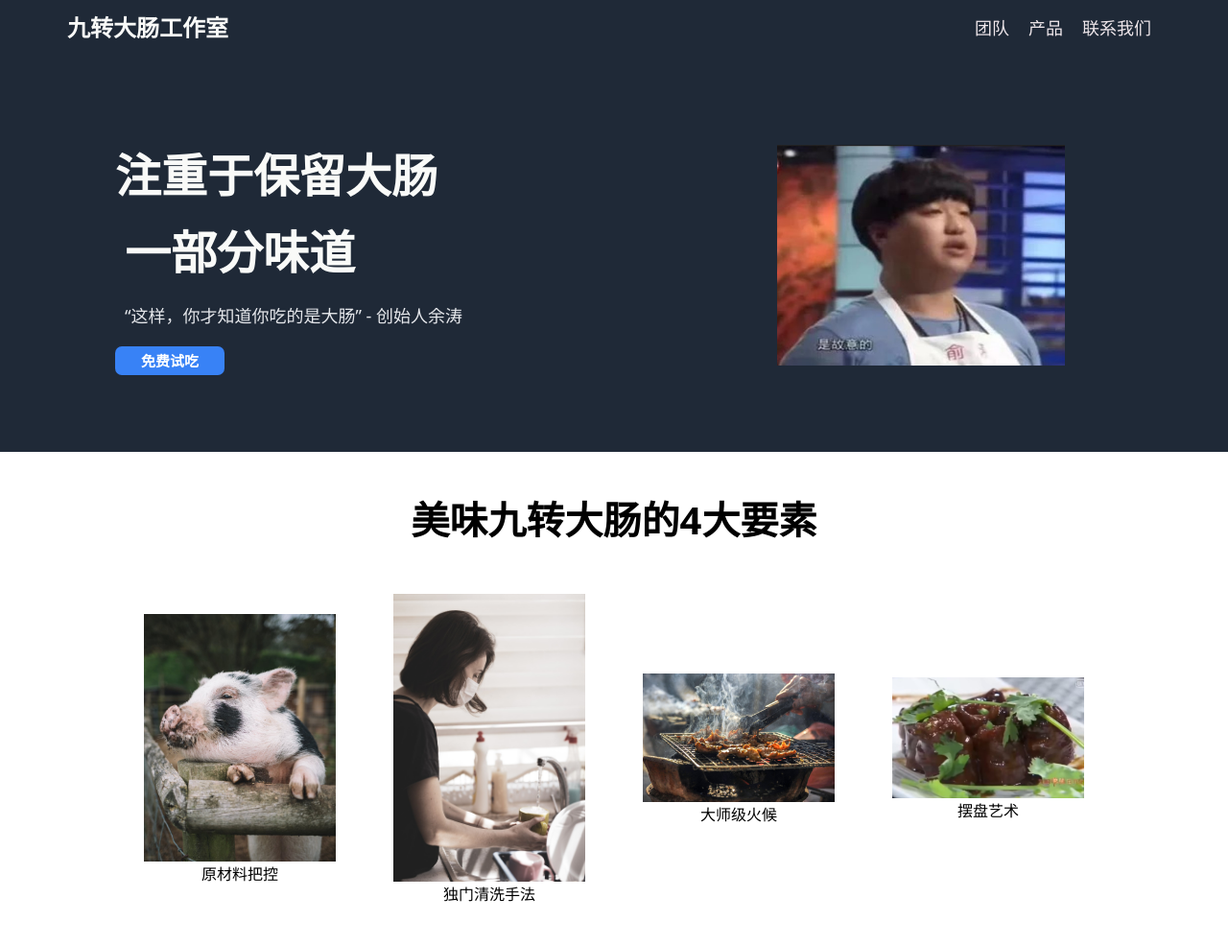
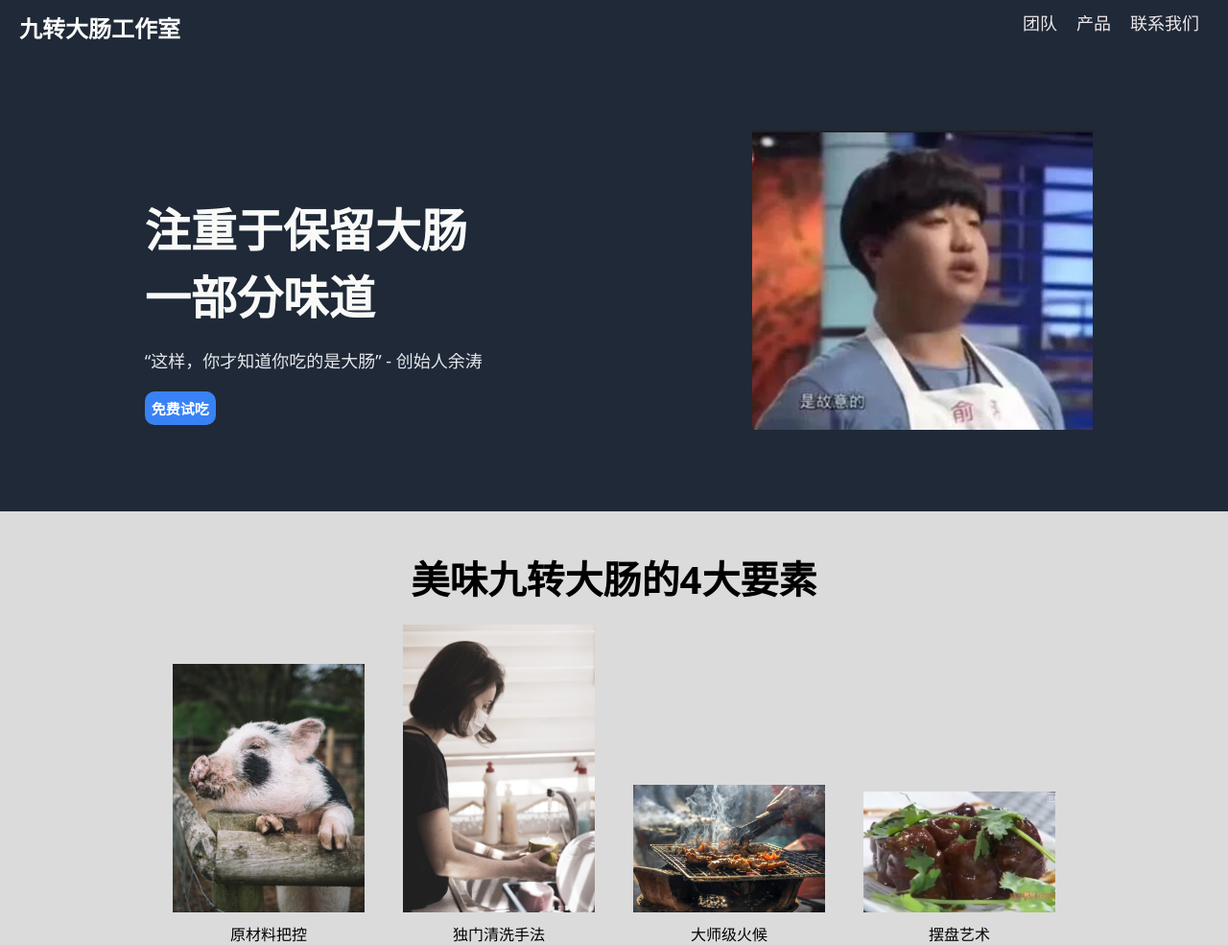
Before and after one commit to jonybearr/Landing-Page, a plain HTML site: page index.html in a window 1280 px wide. Shown: the whole page at 96% size. Drawn offline with Linux system fonts and the light colour scheme.

Commit message:
fix: flexbox implementation errors in section 1 and section 2

```diff
--- a/index.css
+++ b/index.css
@@ -9,14 +9,13 @@ body {
     display:flex;
     flex-direction: row;
     justify-content: space-between;
-    align-items: center;
+    align-items: flex-end;
     background-color: #1f2937;
 
 
 }
 #headerLogo {
-    padding: 10px;
-    padding-left: 70px;
+    padding-left: 20px;
     font-size: 24px;
     font-family: system-ui, -apple-system, BlinkMacSystemFont, 'Segoe UI', Roboto, Oxygen, Ubuntu, Cantarell, 'Open Sans', 'Helvetica Neue', sans-serif;
     color: #f9faf8;
@@ -26,7 +25,7 @@ body {
     display: flex;
     flex-direction: row;
     justify-content: space-evenly;
-    padding-right: 70px;
+    padding-right: 20px;
 
 }
 .headerLink {
@@ -43,24 +42,36 @@ body {
     padding-bottom: 80px;
     display:flex;
     flex-direction: row;
-    justify-content: space-between;
-    align-items: center;
+    justify-content: space-around;
+    align-items: flex-end;
     background-color: #1f2937;
+    flex-wrap: wrap;
+    gap: 30px;
 }
 #section1Left {
-    padding-left: 100px;
+    /* padding-left: 100px; */
+    display: flex;
     flex-direction: column;
-    justify-content: space-evenly;
+    justify-content: baseline;
+    align-items: baseline;
+
+}
+#quote {
+    margin: 10px;
+    margin-top: 20px;
+}
+#trialButton {
+    margin: 10px;
 }
 #section1Right {
-    padding-right: 100px;
+    /* padding-right: 100px; */
 }
 
 #section2 {
     display:flex;
     flex-direction: column;
     align-items: center;
-
+    background-color: rgb(219, 219, 219);
 }
 
 #section2Title {
@@ -73,13 +84,15 @@ body {
 #section2Gallery {
     display: flex;
     flex-direction: row;
-    justify-content: space-between;
-    align-items: center;
+    justify-content: space-around;
+    align-items: baseline;
+    flex-wrap: wrap;
+    gap: 40px;
 }
 
 .section2ImageSet {
     display: flex;
     flex-direction: column;
     align-items: center;
-    padding: 30px;
+    gap: 10px;
 }
--- a/index.html
+++ b/index.html
@@ -18,20 +18,20 @@
     </div>
     <div id="section1">
         <div id="section1Left">
-            <div style="font-weight:bolder;color:#f9faf8; font-size:48px;font-family: system-ui, -apple-system, BlinkMacSystemFont, 'Segoe UI', Roboto, Oxygen, Ubuntu, Cantarell, 'Open Sans', 'Helvetica Neue', sans-serif;">
+            <div id="headline1" style="font-weight:bolder;color:#f9faf8; font-size:48px;font-family: system-ui, -apple-system, BlinkMacSystemFont, 'Segoe UI', Roboto, Oxygen, Ubuntu, Cantarell, 'Open Sans', 'Helvetica Neue', sans-serif;">
                 注重于保留大肠
             </div>
-            <div style="padding: 10px;font-weight:bolder;color:#f9faf8; font-size:48px;font-family: system-ui, -apple-system, BlinkMacSystemFont, 'Segoe UI', Roboto, Oxygen, Ubuntu, Cantarell, 'Open Sans', 'Helvetica Neue', sans-serif;">
+            <div id="headline2" style="font-weight:bolder;color:#f9faf8; font-size:48px;font-family: system-ui, -apple-system, BlinkMacSystemFont, 'Segoe UI', Roboto, Oxygen, Ubuntu, Cantarell, 'Open Sans', 'Helvetica Neue', sans-serif;">
                 一部分味道
             </div>
-            <div style="padding:10px;padding-bottom: 20px;color:#e5e7eb; font-size:18px;font-family: system-ui, -apple-system, BlinkMacSystemFont, 'Segoe UI', Roboto, Oxygen, Ubuntu, Cantarell, 'Open Sans', 'Helvetica Neue', sans-serif;">
+            <div id="quote" style=" color:#e5e7eb; font-size:18px;font-family: system-ui, -apple-system, BlinkMacSystemFont, 'Segoe UI', Roboto, Oxygen, Ubuntu, Cantarell, 'Open Sans', 'Helvetica Neue', sans-serif;">
                 “这样，你才知道你吃的是大肠” - 创始人余涛
             </div>
-            <button style=" font-size: 15px;border-color: transparent;border-radius: 7px;background-color: #3882f6;color: white; padding-left: 25px;padding-right: 25px;padding-top: 2px;padding-bottom: 3px; font-weight: 650;">
+            <button id="trialButton" style="padding:5px; font-size: 15px;border-color: transparent;border-radius: 10px;background-color: #3882f6;color: white; font-weight: 650;">
                 免费试吃
             </button>
         </div>
-        <div id="section1Right" style="padding-right: 150px;"><img src="onpurpose.jpg" alt="onPurpose" width="300px" height="230px"></div>
+        <div id="section1Right"><img src="onpurpose.jpg" alt="onPurpose" width="355px" height="auto"></div>
 
     </div>
     <div id="section2">
```
